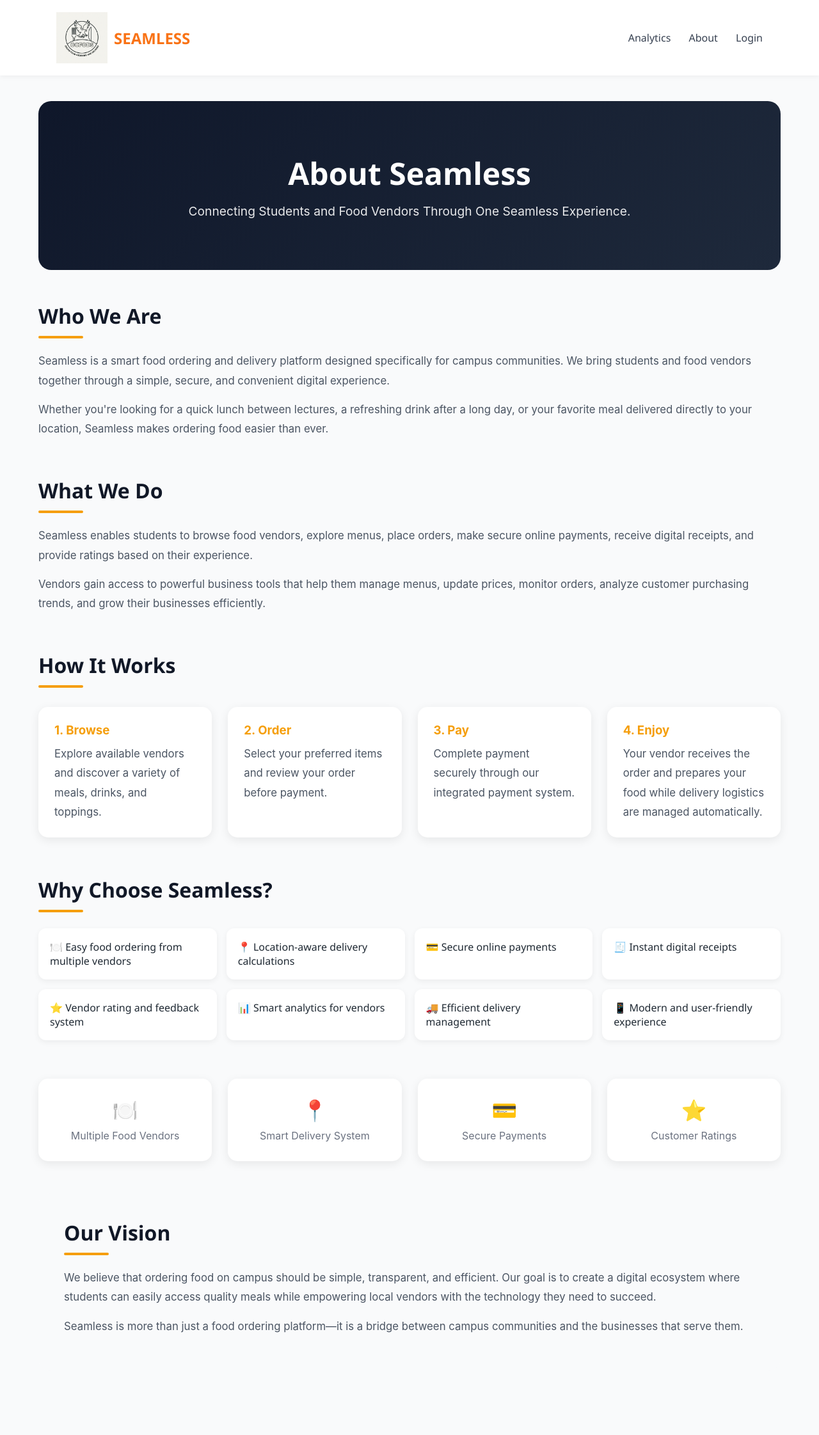
After one commit to Zurum2025/OCFODS, a Flask app: page /about in a window 1280 px wide. The commit adds this page. Shown: the whole page at 64% size. Run offline with Flask 3, Linux system fonts and the light colour scheme.

Commit message:
add About page

```diff
--- a/app.py
+++ b/app.py
@@ -76,6 +76,10 @@ def load_user(user_id):
 @app.route("/")
 def landing_page():
     return render_template("index.html")
+
+@app.route("/about")
+def about():
+    return render_template("about.html")
 
 @app.route("/analytics")
 def analytics():
--- a/static/css/style.css
+++ b/static/css/style.css
@@ -1431,3 +1431,186 @@ textarea {
     border-radius:12px;
     margin-top:20px;
 }
+
+/* ==========================
+   ABOUT PAGE
+========================== */
+
+.about-page{
+    max-width: 1200px;
+    margin: 0 auto;
+    padding: 40px 20px;
+}
+
+/* HERO SECTION */
+
+.about-hero{
+    text-align: center;
+    padding: 80px 30px;
+    border-radius: 20px;
+    margin-bottom: 50px;
+    background: linear-gradient(
+        135deg,
+        #0f172a,
+        #1e293b
+    );
+    color: white;
+}
+
+.about-hero h1{
+    font-size: 3rem;
+    margin-bottom: 15px;
+}
+
+.about-tagline{
+    font-size: 1.2rem;
+    max-width: 700px;
+    margin: auto;
+    opacity: 0.9;
+}
+
+/* CONTENT SECTIONS */
+
+.about-section{
+    margin-bottom: 60px;
+}
+
+.about-section h2{
+    color: #111827;
+    margin-bottom: 20px;
+    font-size: 2rem;
+    position: relative;
+}
+
+.about-section h2::after{
+    content: "";
+    display: block;
+    width: 70px;
+    height: 4px;
+    margin-top: 10px;
+    border-radius: 20px;
+    background: #f59e0b;
+}
+
+.about-section p{
+    line-height: 1.8;
+    color: #4b5563;
+    font-size: 1.05rem;
+    margin-bottom: 15px;
+}
+
+/* HOW IT WORKS */
+
+.about-steps{
+    display: grid;
+    grid-template-columns: repeat(
+        auto-fit,
+        minmax(240px, 1fr)
+    );
+    gap: 25px;
+    margin-top: 30px;
+}
+
+.step-card{
+    background: white;
+    padding: 25px;
+    border-radius: 15px;
+    box-shadow: 0 4px 15px rgba(0,0,0,0.08);
+    transition: 0.3s ease;
+}
+
+.step-card:hover{
+    transform: translateY(-5px);
+}
+
+.step-card h3{
+    margin-bottom: 10px;
+    color: #f59e0b;
+}
+
+.step-card p{
+    margin: 0;
+}
+
+/* WHY CHOOSE US */
+
+.about-list{
+    display: grid;
+    grid-template-columns: repeat(
+        auto-fit,
+        minmax(250px, 1fr)
+    );
+    gap: 15px;
+    list-style: none;
+    padding: 0;
+    margin-top: 25px;
+}
+
+.about-list li{
+    background: white;
+    padding: 18px;
+    border-radius: 12px;
+    box-shadow: 0 3px 10px rgba(0,0,0,0.06);
+    font-weight: 500;
+}
+
+/* STATS SECTION */
+
+.about-stats{
+    display: grid;
+    grid-template-columns: repeat(
+        auto-fit,
+        minmax(220px, 1fr)
+    );
+    gap: 25px;
+    margin: 50px 0;
+}
+
+.stat-card{
+    background: white;
+    text-align: center;
+    padding: 30px;
+    border-radius: 15px;
+    box-shadow: 0 4px 15px rgba(0,0,0,0.08);
+}
+
+.stat-card h3{
+    font-size: 2rem;
+    color: #f59e0b;
+    margin-bottom: 10px;
+}
+
+.stat-card p{
+    margin: 0;
+    color: #6b7280;
+}
+
+/* VISION SECTION */
+
+.about-section:last-child{
+    background: #f9fafb;
+    padding: 40px;
+    border-radius: 20px;
+}
+
+/* RESPONSIVE */
+
+@media(max-width:768px){
+
+    .about-hero{
+        padding: 60px 20px;
+    }
+
+    .about-hero h1{
+        font-size: 2.2rem;
+    }
+
+    .about-tagline{
+        font-size: 1rem;
+    }
+
+    .about-section h2{
+        font-size: 1.6rem;
+    }
+
+}
--- /dev/null
+++ b/templates/about.html
@@ -0,0 +1,142 @@
+{% extends "base.html" %}
+
+{% block title %}About Seamless{% endblock %}
+
+{% block content %}
+
+<section class="about-page">
+
+<div class="about-hero">
+    <h1>About Seamless</h1>
+    <p class="about-tagline">
+        Connecting Students and Food Vendors Through One Seamless Experience.
+    </p>
+</div>
+
+<div class="about-section">
+    <h2>Who We Are</h2>
+    <p>
+        Seamless is a smart food ordering and delivery platform designed specifically
+        for campus communities. We bring students and food vendors together through a
+        simple, secure, and convenient digital experience.
+    </p>
+
+    <p>
+        Whether you're looking for a quick lunch between lectures, a refreshing drink
+        after a long day, or your favorite meal delivered directly to your location,
+        Seamless makes ordering food easier than ever.
+    </p>
+</div>
+
+<div class="about-section">
+    <h2>What We Do</h2>
+
+    <p>
+        Seamless enables students to browse food vendors, explore menus, place orders,
+        make secure online payments, receive digital receipts, and provide ratings
+        based on their experience.
+    </p>
+
+    <p>
+        Vendors gain access to powerful business tools that help them manage menus,
+        update prices, monitor orders, analyze customer purchasing trends, and grow
+        their businesses efficiently.
+    </p>
+</div>
+
+<div class="about-section">
+    <h2>How It Works</h2>
+
+    <div class="about-steps">
+
+        <div class="step-card">
+            <h3>1. Browse</h3>
+            <p>
+                Explore available vendors and discover a variety of meals,
+                drinks, and toppings.
+            </p>
+        </div>
+
+        <div class="step-card">
+            <h3>2. Order</h3>
+            <p>
+                Select your preferred items and review your order before payment.
+            </p>
+        </div>
+
+        <div class="step-card">
+            <h3>3. Pay</h3>
+            <p>
+                Complete payment securely through our integrated payment system.
+            </p>
+        </div>
+
+        <div class="step-card">
+            <h3>4. Enjoy</h3>
+            <p>
+                Your vendor receives the order and prepares your food while
+                delivery logistics are managed automatically.
+            </p>
+        </div>
+
+    </div>
+</div>
+
+<div class="about-section">
+    <h2>Why Choose Seamless?</h2>
+
+    <ul class="about-list">
+        <li>🍽️ Easy food ordering from multiple vendors</li>
+        <li>📍 Location-aware delivery calculations</li>
+        <li>💳 Secure online payments</li>
+        <li>🧾 Instant digital receipts</li>
+        <li>⭐ Vendor rating and feedback system</li>
+        <li>📊 Smart analytics for vendors</li>
+        <li>🚚 Efficient delivery management</li>
+        <li>📱 Modern and user-friendly experience</li>
+    </ul>
+</div>
+
+<div class="about-stats">
+
+    <div class="stat-card">
+        <h3>🍽️</h3>
+        <p>Multiple Food Vendors</p>
+    </div>
+
+    <div class="stat-card">
+        <h3>📍</h3>
+        <p>Smart Delivery System</p>
+    </div>
+
+    <div class="stat-card">
+        <h3>💳</h3>
+        <p>Secure Payments</p>
+    </div>
+
+    <div class="stat-card">
+        <h3>⭐</h3>
+        <p>Customer Ratings</p>
+    </div>
+
+</div>
+
+<div class="about-section">
+    <h2>Our Vision</h2>
+
+    <p>
+        We believe that ordering food on campus should be simple, transparent,
+        and efficient. Our goal is to create a digital ecosystem where students
+        can easily access quality meals while empowering local vendors with the
+        technology they need to succeed.
+    </p>
+
+    <p>
+        Seamless is more than just a food ordering platform—it is a bridge between
+        campus communities and the businesses that serve them.
+    </p>
+</div>
+
+</section>
+
+{% endblock %}
--- a/templates/base.html
+++ b/templates/base.html
@@ -36,7 +36,7 @@
             </div>
             <nav class="nav-links" id = "navLinks">
                 <a href="{{ url_for('analytics')}}">Analytics</a>
-                <a href="#">Vendors</a>
+                <a href="{{ url_for('about')}}">About</a>
                 <a href="{{ url_for('login') }}">Login</a>
             </nav>
         </div>
```
